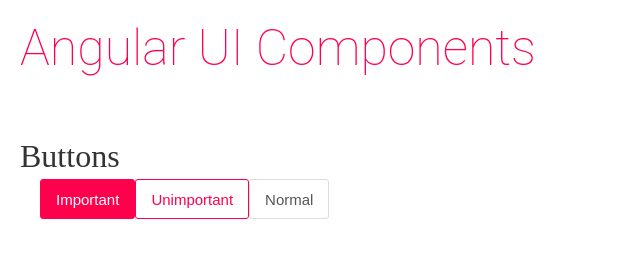
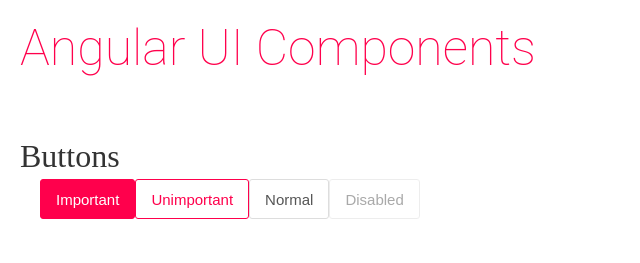
Before and after one commit to seunghwanbae/angular-selectbox, an Angular app: page / in a window 1280 px wide. Shown: the top 263 px of the page, without its empty margins (0-640 px from the left). Built offline with nearby package versions, Linux system fonts and the light colour scheme; what @angularclass/hmr would draw is missing.

Commit message:
update buttons

```diff
--- a/src/app/aui.component.html
+++ b/src/app/aui.component.html
@@ -10,6 +10,7 @@
     <button aui-button [type]="'button'" [style]="'important'">Important</button>
     <button aui-button [type]="'button'" [style]="'unimportant'">Unimportant</button>
     <button aui-button [type]="'button'">Normal</button>
+    <button aui-button [type]="'button'" [disabled]="true">Disabled</button>
   </div>
   <h2 class="section-title">Selectbox</h2>
   <div class="content-section">
--- a/src/app/modules/button/components/button/button.component.scss
+++ b/src/app/modules/button/components/button/button.component.scss
@@ -27,10 +27,18 @@
   &:hover {
     @include uiHover(#000, .2);
   }
+  &:disabled {
+    @include uiHover(#000, 0);
+    opacity: .5;
+  }
   &.button-important {
     @include buttonStyle($buttonImportantBorderColor, $colorButtonImportantBackground, $colorButtonImportantText);
     &:hover {
       @include uiHover(#000, .4);
+    }
+    &:disabled {
+      @include uiHover(#000, 0);
+      opacity: .5;
     }
   }
   &.button-unimportant {
@@ -38,5 +46,9 @@
     &:hover {
       @include uiHover(#000, .4);
     }
+    &:disabled {
+      @include uiHover(#000, 0);
+      opacity: .5;
+    }
   }
 }
--- a/src/app/modules/button/components/button/button.component.ts
+++ b/src/app/modules/button/components/button/button.component.ts
@@ -9,10 +9,18 @@ export class ButtonComponent implements OnInit {
 
   public style: string;
 
-  @HostBinding('class') public styleClass: string = '';
+  @HostBinding('class')
+  public styleClass: string = '';
+
+  @HostBinding('attr.disabled')
+  public disabled: boolean;
 
   @Input('style') set setType(value) {
     this.setStyle(value);
+  }
+
+  @Input('disabled') set setDisabled(value) {
+    this.disabled = value;
   }
 
   constructor() {}
```
